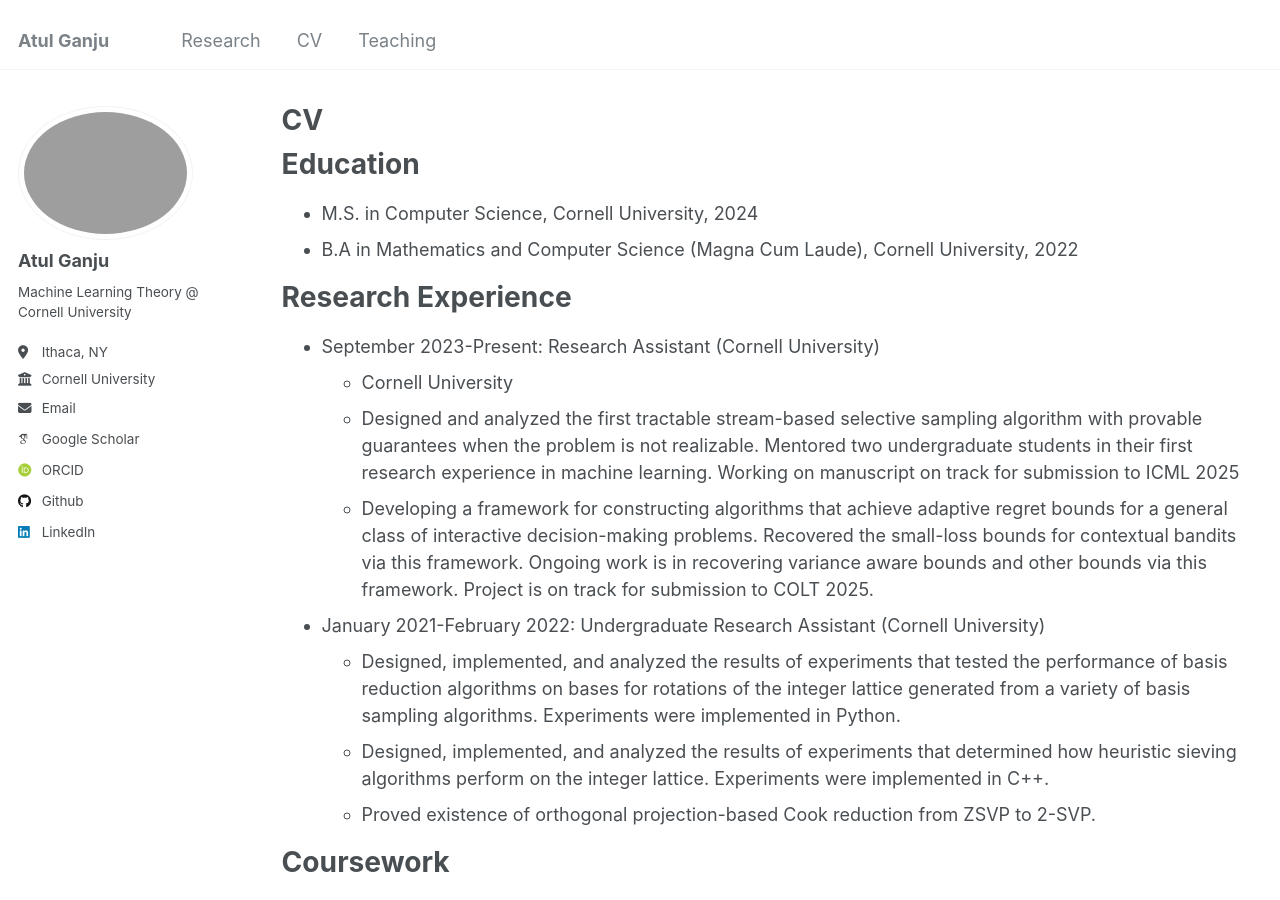
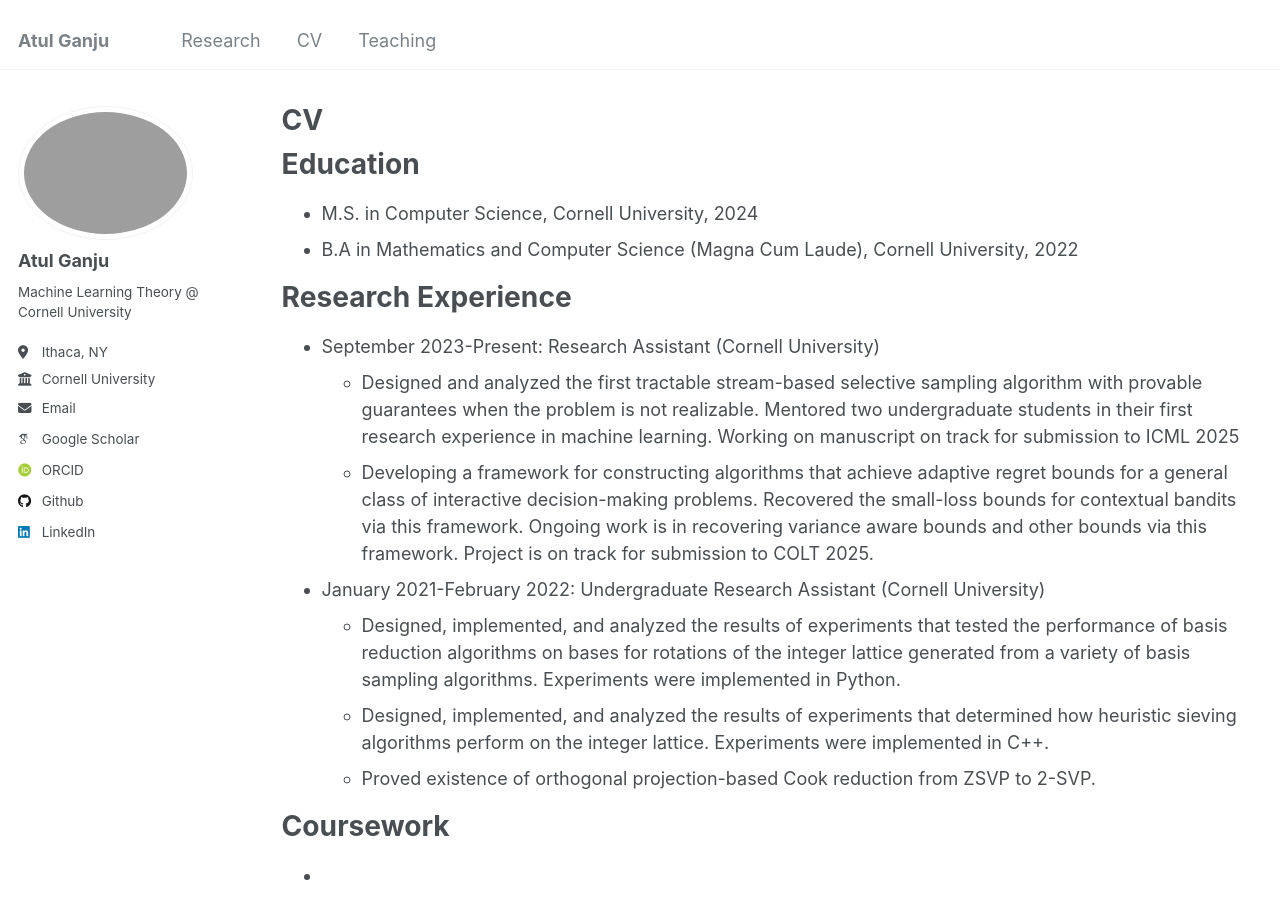
Before and after one commit to atulganju/atulganju.github.io, a Jekyll site: the page built from _pages/cv.md, in a window 1280 px wide and 900 px high. Built offline with Jekyll 4.4.1, drawn with Linux system fonts in a browser that asks for light colours; some web fonts are replaced.

Commit message:
Update cv.md typo

```diff
--- a/_pages/cv.md
+++ b/_pages/cv.md
@@ -17,7 +17,6 @@ Education
 Research Experience
 ======
 * September 2023-Present: Research Assistant (Cornell University)
-  * Cornell University
   * Designed and analyzed the first tractable stream-based selective sampling algorithm with provable guarantees when the problem is not realizable. Mentored two undergraduate students in their first research experience in machine learning. Working on manuscript on track for submission to ICML 2025
   * Developing a framework for constructing algorithms that achieve adaptive regret bounds for a general class of interactive decision-making problems. Recovered the small-loss bounds for contextual bandits via this framework. Ongoing work is in recovering variance aware bounds and other bounds via this framework. Project is on track for submission to COLT 2025.
 
```
